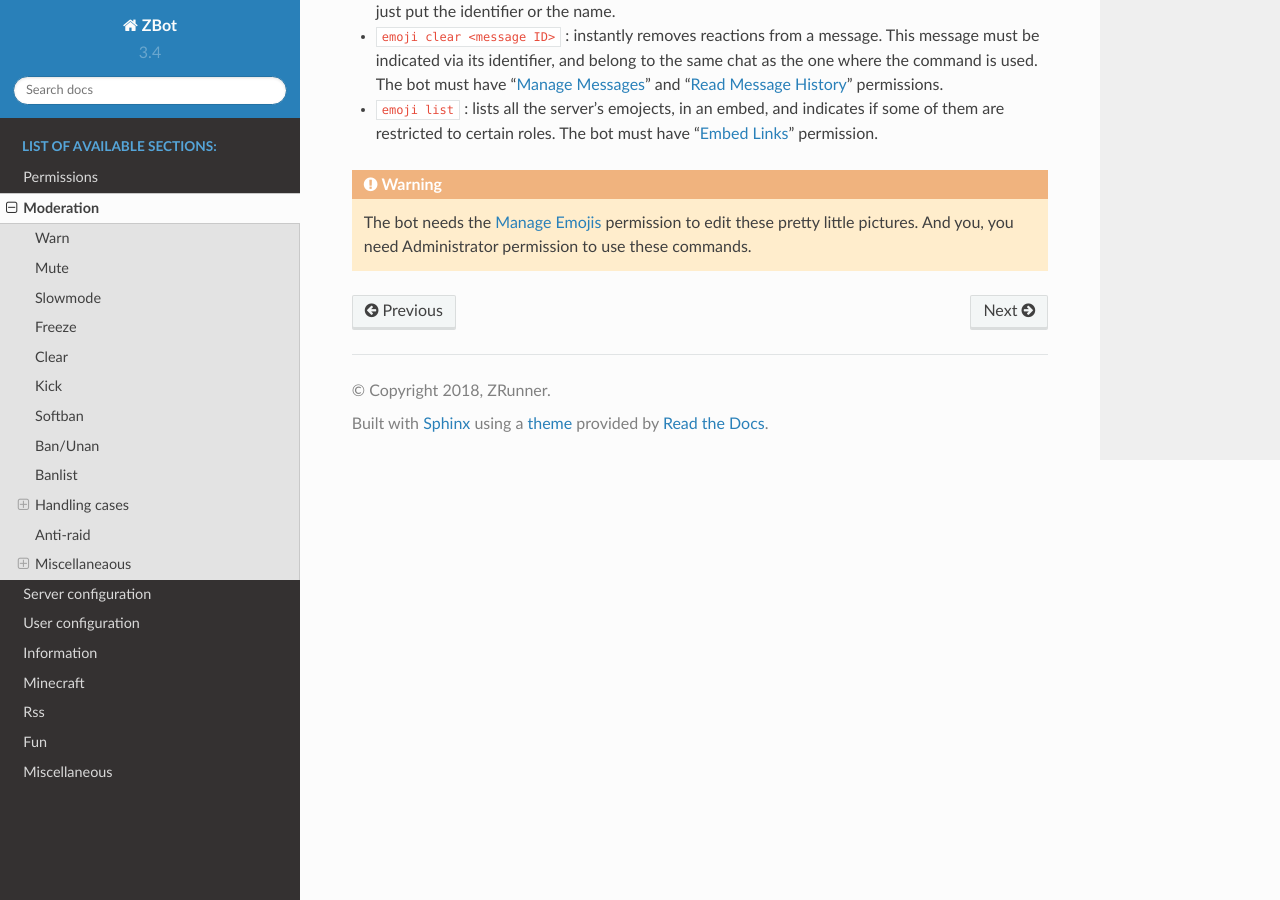
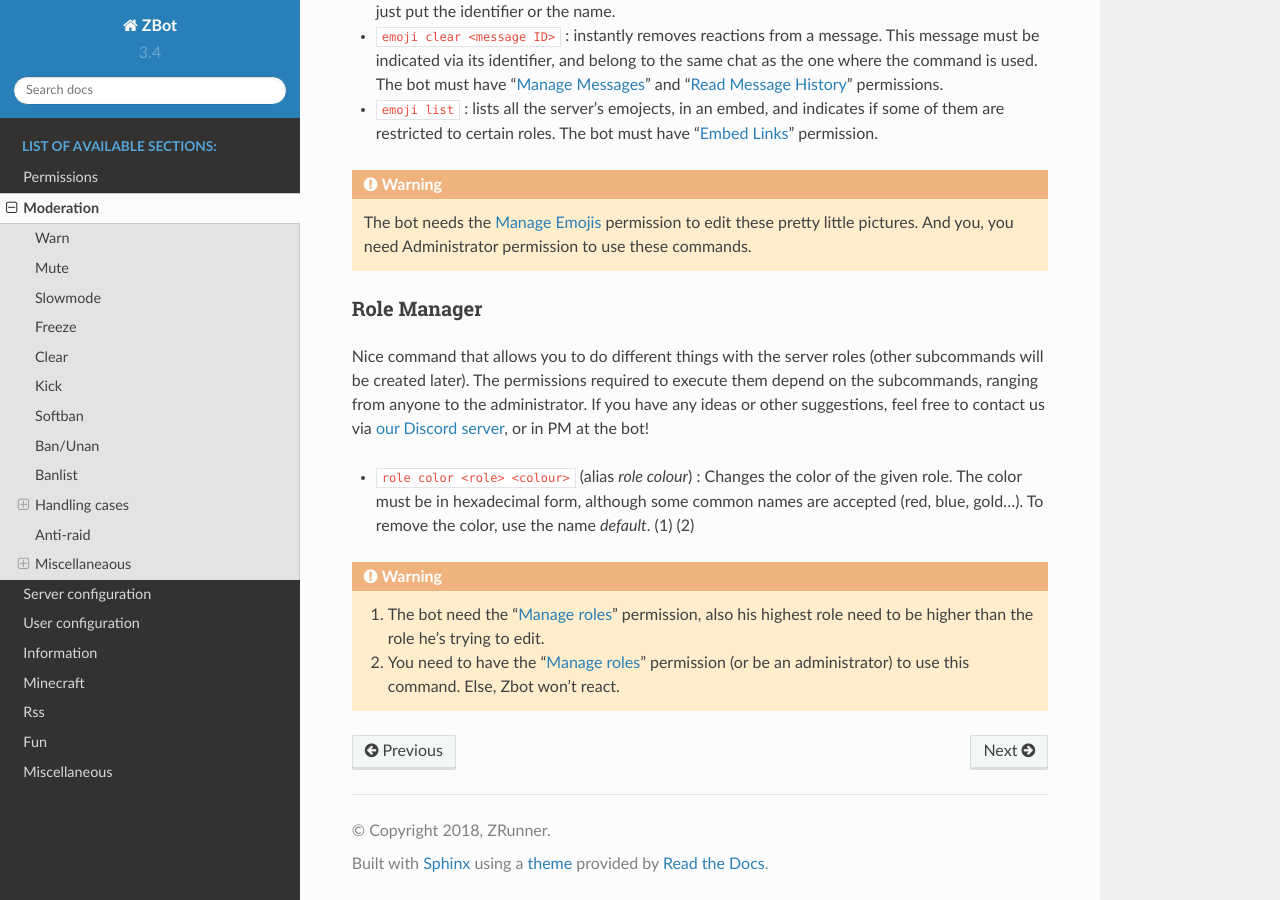
Before and after one commit to Axobot-org/Axobot, a Sphinx documentation site: the page built from docs/moderator.rst, in a window 1280 px wide and 900 px high, scrolled down 6502 px. Built offline with Sphinx 7.4.7 and the Read the Docs theme 2.0.0, drawn with Linux system fonts in a browser that asks for light colours.

Commit message:
[add] doc for `role` cmd

```diff
--- a/docs/moderator.rst
+++ b/docs/moderator.rst
@@ -216,3 +216,15 @@
 
 
 .. warning:: The bot needs the `Manage Emojis <perms.html#manage-emojis>`_ permission to edit these pretty little pictures. And you, you need Administrator permission to use these commands.
+
+
+Role Manager
+------------
+
+Nice command that allows you to do different things with the server roles (other subcommands will be created later). The permissions required to execute them depend on the subcommands, ranging from anyone to the administrator. If you have any ideas or other suggestions, feel free to contact us via `our Discord server <https://discord.gg/N55zY88>`_, or in PM at the bot!
+
+* :code:`role color <role> <colour>` (alias `role colour`) : Changes the color of the given role. The color must be in hexadecimal form, although some common names are accepted (red, blue, gold...). To remove the color, use the name `default`. (1) (2)
+
+
+.. warning:: (1) The bot need the "`Manage roles <perms.html#manage-roles>`_" permission, also his highest role need to be higher than the role he's trying to edit.
+    (2) You need to have the "`Manage roles <perms.html#manage-roles>`_" permission (or be an administrator) to use this command. Else, Zbot won't react.
```
